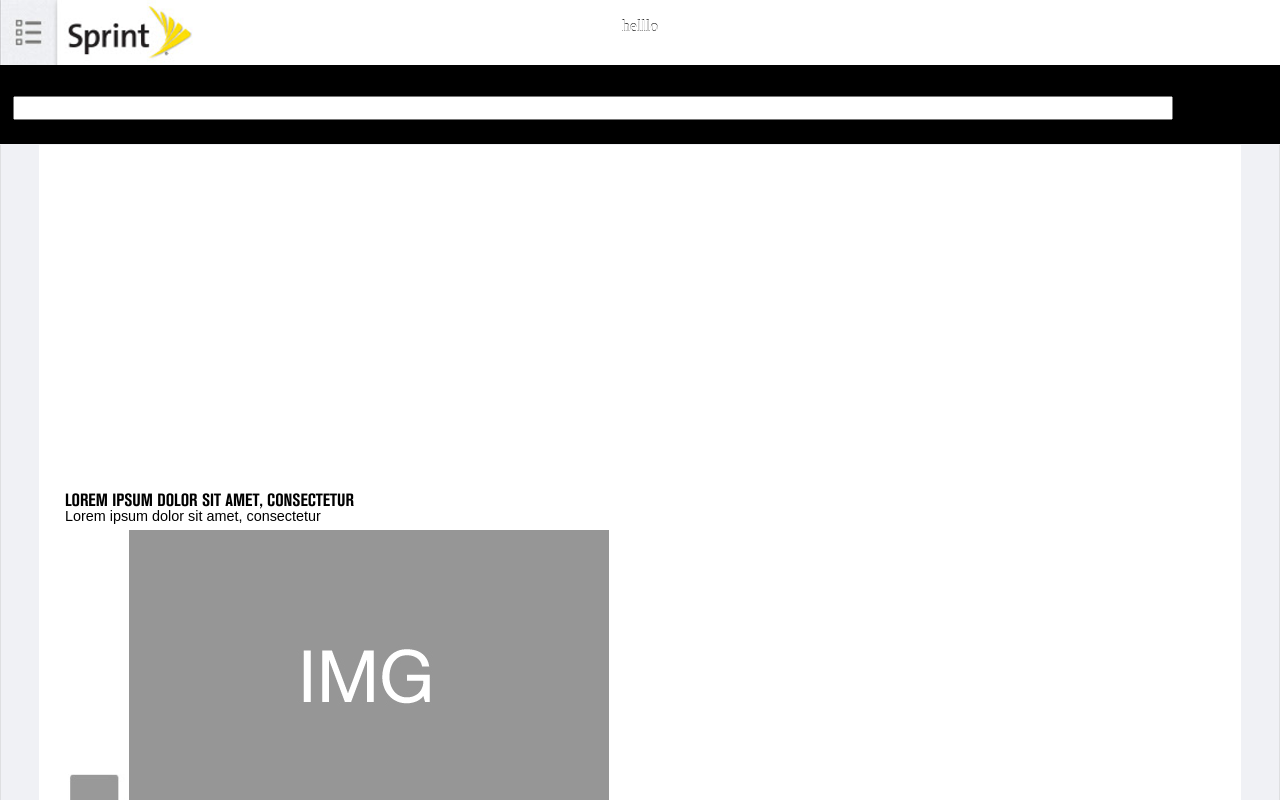
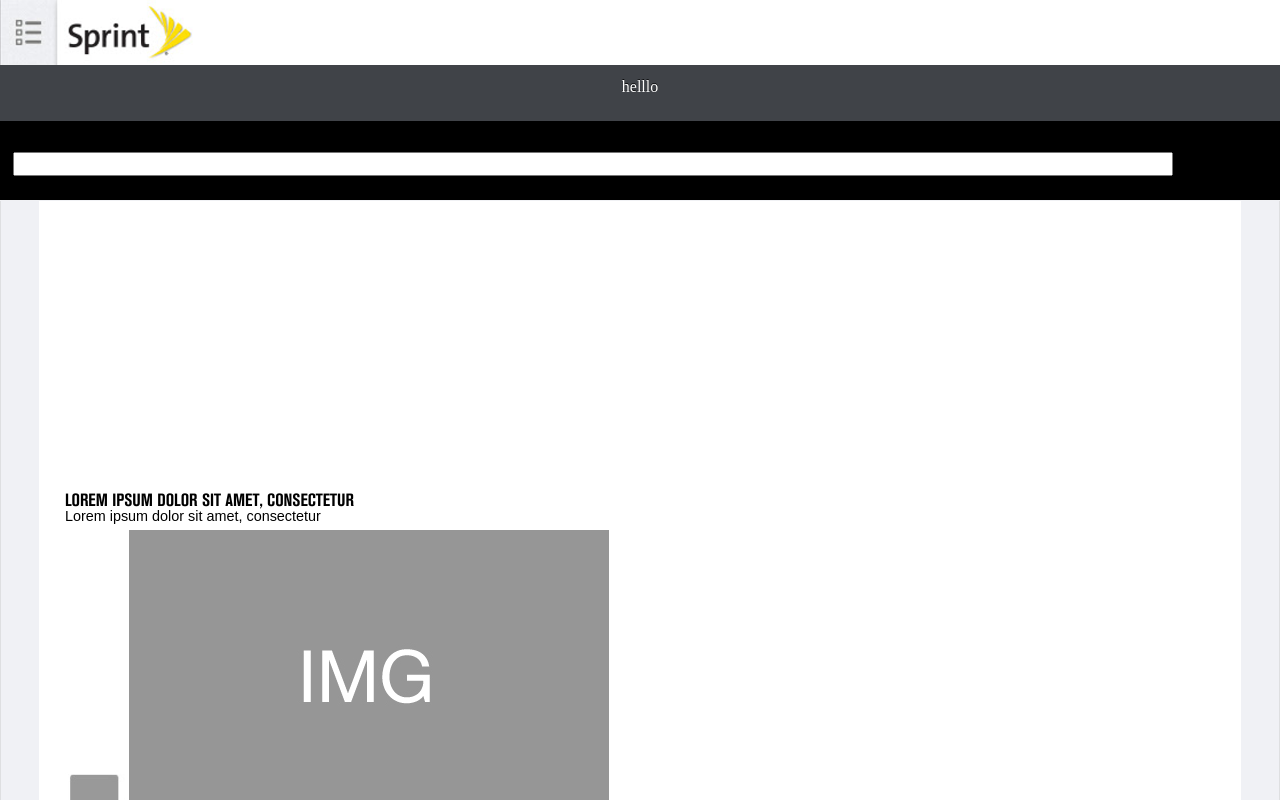
Before and after one commit to carotrejosg/mobile_sc, a plain HTML site: page index.html in a window 1280 px wide. Drawn offline with Linux system fonts and the light colour scheme; files whose address does not match are found by name.

Commit message:
upate header

```diff
--- a/css/demo.css
+++ b/css/demo.css
@@ -31,7 +31,6 @@
   text-align: center;
   text-shadow: 0 -1px 0 rgba(0, 0, 0, 0.8);
   position: absolute;
-  top: 0;
   right: 44px;
   left: 44px;
   width: auto;
--- a/css/style.css
+++ b/css/style.css
@@ -113,7 +113,6 @@ body{
   font-size: 0.6em;
   text-transform: uppercase;
 
-
  }
 
   #main-menu li a:hover{
@@ -126,9 +125,10 @@ body{
   background-color: #fff;
 }
 
-.medium-header{
+.medium-header {
   width: 100%;
-  background-color :#000;
+  background-color: #404348;
+  height: 56px;
 }
 .medium-header h1{
   text-align: center;
--- a/index.html
+++ b/index.html
@@ -42,11 +42,11 @@
         <div id="content" class="snap-content">
            <div id="toolbar">
                 <a href="#" id="open-left"></a>
-                <div class="slogan-wrapper">
+
                    <div class="medium-header">
                         <h1>helllo</h1>
                     </div>
-                    <div class="search">
+                           <div class="search">
                         <form action="#" method="post" class="contact-form">
                             <div>
                                  <label for="name">Name <span class="red">*</span></label>
@@ -57,7 +57,7 @@
 
 
 
-                </div><!--Close Slogan-Wrapper-->
+
             </div><!--Close toolbar-->
 
 
```
